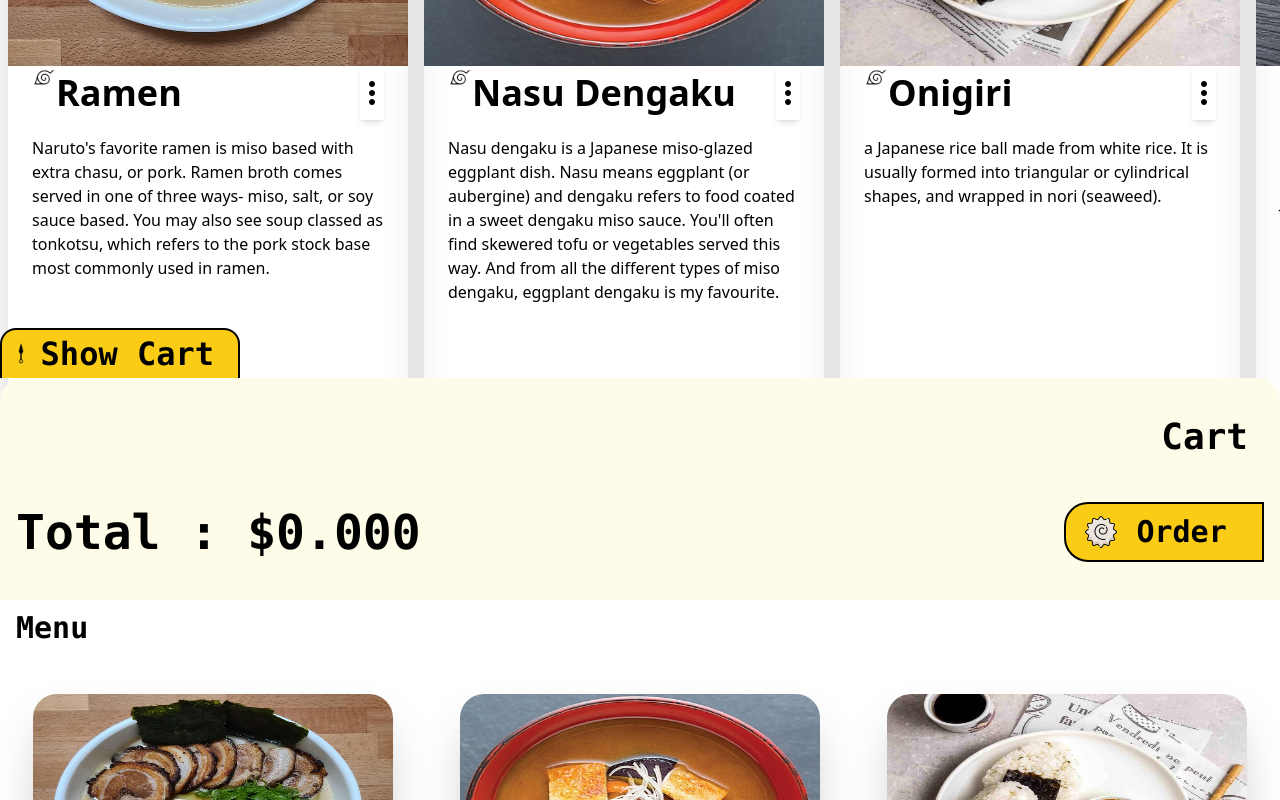
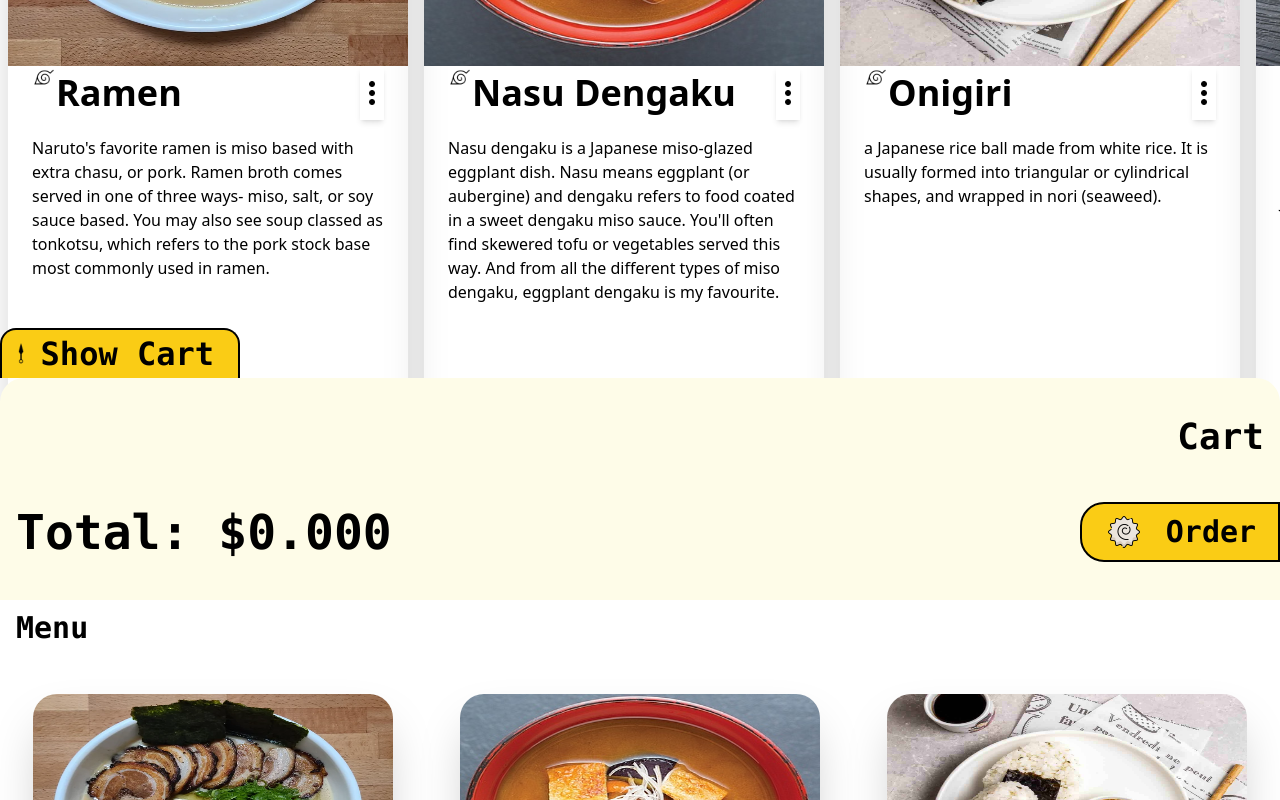
Before and after one commit to ErfanGh83/fastfood, a React (Vite) app: page / in a window 1280 px wide. Shown: the part 422-1222 px from the top of the page. Built offline with nearby package versions, Linux system fonts and the light colour scheme.

Commit message:
improved handling submits and added order submit pop up

```diff
--- a/src/components/cart.tsx
+++ b/src/components/cart.tsx
@@ -1,59 +1,153 @@
+import { toast } from 'react-toastify';
 import { useFoodContext } from './FoodContext';
 import { useState } from 'react';
 
-export default function Cart(){
+export default function Cart() {
+    const { cart, addFood, reduceFood } = useFoodContext();
+    const [isSpinning, setIsSpinning] = useState(false);
+    const [isPopupVisible, setIsPopupVisible] = useState(false);
+    const [orderDetails, setOrderDetails] = useState({
+        fullName: '',
+        phoneNumber: '',
+        address: '',
+    });
 
-    const {cart, addFood, reduceFood } = useFoodContext();
-    const [isSpinning, setIsSpinning] = useState(false);
+    const inCartFoods = cart.filter((food) => food.count > 0);
 
-    const inCartFoods = cart.filter((food)=>food.count > 0)
+    const handleInputChange = (e) => {
+        const { name, value } = e.target;
+        setOrderDetails((prev) => ({
+            ...prev,
+            [name]: value,
+        }));
+    };
 
-    return(
-        <div className='cart-container w-full h-fit rounded-t-3xl p-4 bg-yellow-50 font-mono'>
-            <h1 className='text-right text-[36px] font-bold m-4'>Cart</h1>
+    const handleOrderSubmit = (e) => {
+        e.preventDefault();
+        setIsPopupVisible(true);
+    };
+
+    const handlePopupSubmit = (e) => {
+        e.preventDefault();
+        console.log('Order details:', orderDetails);
+        toast.info(`order ${Math.floor(Math.random()*100000)} submited successfully,\n will be ready in ${Math.floor(Math.random()*60)} minutes`)
+
+        setIsPopupVisible(false);
+    };
+
+    return (
+        <div className="cart-container w-full h-fit rounded-t-3xl p-4 pr-0 bg-yellow-50 font-mono">
+            <h1 className="text-right text-[36px] font-bold m-4">Cart</h1>
             <div>
-                <ul className='foods w-full flex flex-col h-fit max-h-[400px] overflow-y-auto'>
-                    {inCartFoods.map((food)=>(
-                        <li className='food w-4/5 justify-betwee flex flex-row-reverse items-center mx-auto border-b-2 border-b-orange-200 justify-between'>
-                            <div className='w-1/3'>
-                                <h1 className='w-1/3 text-center text-xl'>{food.title}</h1>
+                <ul className="foods w-full flex flex-col h-fit max-h-[400px] overflow-y-auto">
+                    {inCartFoods.map((food) => (
+                        <li
+                            key={food.id}
+                            className="food w-4/5 justify-between flex flex-row-reverse items-center mx-auto border-b-2 border-b-orange-200"
+                        >
+                            <div className="w-1/3">
+                                <h1 className="w-1/3 text-center text-xl">{food.title}</h1>
                             </div>
 
-                            <div className={`button-container flex flex-row w-[200px] h-[50px] items-center justify-evenly m-4 bg-gray-100 rounded-3xl shadow-md text-center`} >
-                                <button onClick={()=>{reduceFood(food)}}>
-                                    <p className="text-2xl">
-                                        -
-                                    </p>
+                            <div className="button-container flex flex-row w-[200px] h-[50px] items-center justify-evenly m-4 bg-gray-100 rounded-3xl shadow-md text-center">
+                                <button onClick={() => reduceFood(food)}>
+                                    <p className="text-2xl">-</p>
                                 </button>
 
-                                <div className='border-y-x border-x-black'>
-                                    {cart.find((cartItem) => cartItem.id === food.id)?.count || 0}
-                                </div>
+                                <div className="border-x-black">{food.count}</div>
 
-                                <button onClick={()=>{addFood(food)}}>
-                                    <p className="text-2xl">
-                                        +
-                                    </p>
+                                <button onClick={() => addFood(food)}>
+                                    <p className="text-2xl">+</p>
                                 </button>
                             </div>
 
-                            <div className='w-1/3 text-center'>
-                                <h1 className='text-xl'>${(food.price*food.count).toPrecision(4)}</h1>
+                            <div className="w-1/3 text-center">
+                                <h1 className="text-xl">${(food.price * food.count).toPrecision(4)}</h1>
                             </div>
                         </li>
                     ))}
                 </ul>
 
-                <form className='flex flex-row justify-between items-center my-4'>
-                    <h1 className='text-[48px] font-bold'>Total : ${inCartFoods.reduce((a, b) => a + b.count*b.price, 0).toPrecision(4)}</h1>
-                    <button className='bg-yellow-400 rounded-l-3xl flex flex-row items-center pr-4 justify-evenly w-[200px] h-[60px] border-2 border-black hover:scale-105' onMouseEnter={()=>setIsSpinning(true)} onMouseLeave={()=>setIsSpinning(false)}>
-                        <img className={`w-8 h-8 hover:animate-spin ${
-                            isSpinning? "animate-spin" : ""}`} src='/src/assets/icons/scrollbar-icon.png' />
-                        <p className={`order-button text-3xl text-center font-semibold ${
-                            isSpinning? "animate-pulse" : ""}`}>Order</p>
+                <form className="flex flex-row justify-between items-center my-4" onSubmit={handleOrderSubmit}>
+                    <h1 className="text-[48px] font-bold">
+                        Total: ${inCartFoods.reduce((a, b) => a + b.count * b.price, 0).toPrecision(4)}
+                    </h1>
+                    <button
+                        type="submit"
+                        className="bg-yellow-400 rounded-l-3xl flex flex-row items-center pr-4 justify-evenly w-[200px] h-[60px] border-2 border-black hover:scale-105"
+                        onMouseEnter={() => setIsSpinning(true)}
+                        onMouseLeave={() => setIsSpinning(false)}
+                    >
+                        <img
+                            className={`w-8 h-8 ${isSpinning ? 'animate-spin' : ''}`}
+                            src="/src/assets/icons/scrollbar-icon.png"
+                            alt="Order icon"
+                        />
+                        <p
+                            className={`order-button text-3xl mr-[-20px] text-center font-semibold ${
+                                isSpinning ? 'animate-pulse' : ''
+                            }`}
+                        >
+                            Order
+                        </p>
                     </button>
                 </form>
             </div>
+
+            {isPopupVisible && (
+                <div className="popup-overlay fixed inset-0 bg-gray-700 bg-opacity-50 flex justify-center items-center">
+                    <div className="popup-form bg-white p-6 rounded-lg shadow-lg w-1/3">
+                        <h2>Order Submission</h2>
+                        <form onSubmit={handlePopupSubmit}>
+                        <div className="mb-4">
+                                <label htmlFor="fullName" className="block">Full Name</label>
+                                <input
+                                    type="text"
+                                    id="fullName"
+                                    name="fullName"
+                                    value={orderDetails.fullName}
+                                    onChange={handleInputChange}
+                                    className="border p-2 w-full"
+                                    required
+                                />
+                            </div>
+                            <div className="mb-4">
+                                <label htmlFor="phoneNumber" className="block">Phone Number</label>
+                                <input
+                                    type="text"
+                                    id="phoneNumber"
+                                    name="phoneNumber"
+                                    value={orderDetails.phoneNumber}
+                                    onChange={handleInputChange}
+                                    className="border p-2 w-full"
+                                    required
+                                />
+                            </div>
+                            <div className="mb-4">
+                                <label htmlFor="address" className="block">Address</label>
+                                <input
+                                    type="text"
+                                    id="address"
+                                    name="address"
+                                    value={orderDetails.address}
+                                    onChange={handleInputChange}
+                                    className="border p-2 w-full"
+                                    required
+                                />
+                            </div>
+                            <button type="submit" className="bg-green-500 text-white p-2 rounded">
+                                Submit Order
+                            </button>
+                        </form>
+                        <button
+                            onClick={() => setIsPopupVisible(false)}
+                            className="mt-4 text-red-500"
+                        >
+                            Close
+                        </button>
+                    </div>
+                </div>
+            )}
         </div>
-    )
+    );
 }
```
